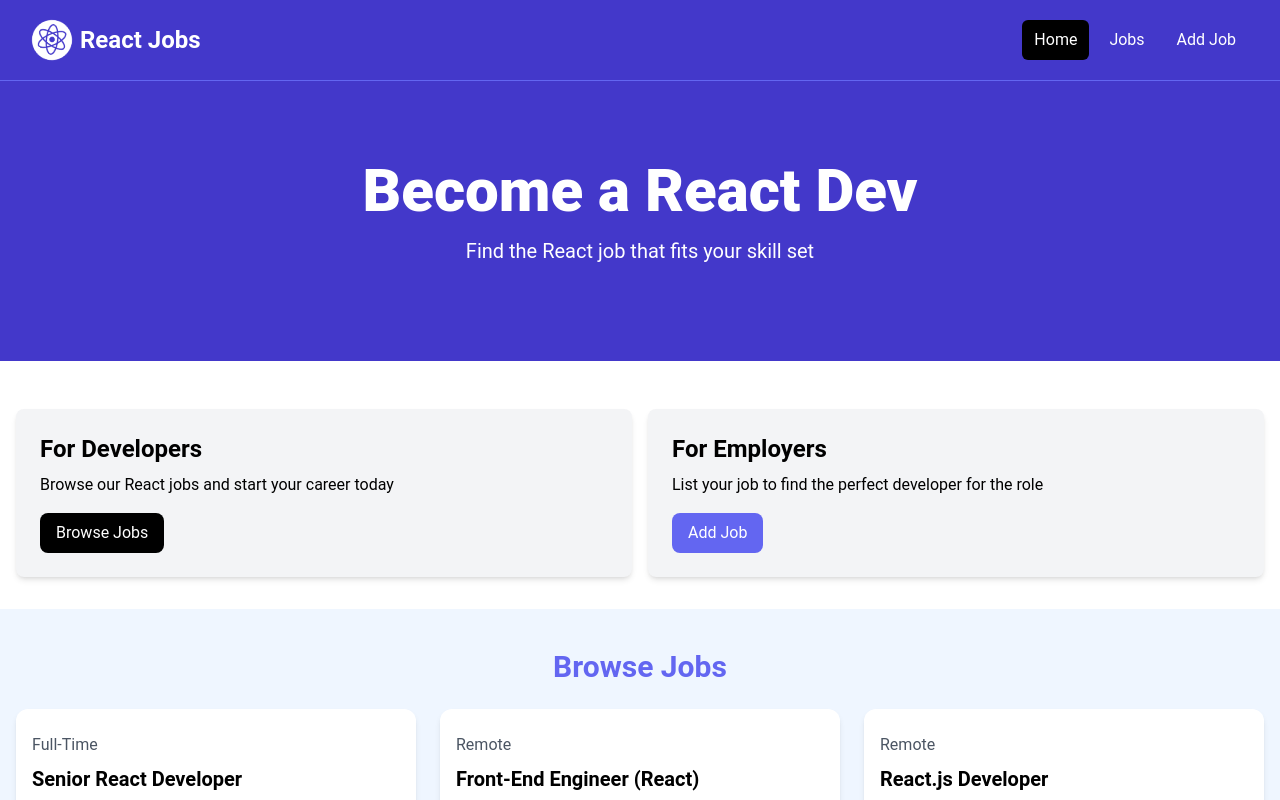
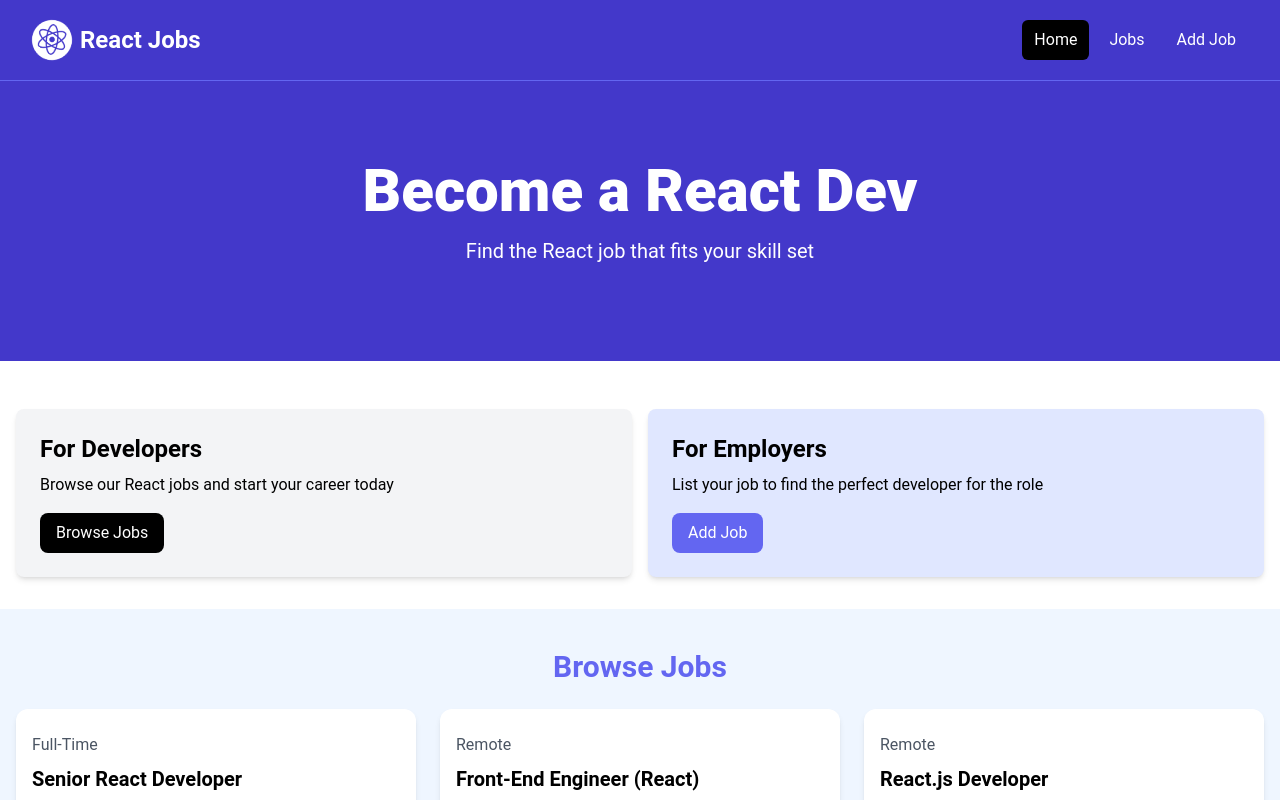
Before and after one commit to Gabby-design/react-crash-2024, a React (Vite) app: page / in a window 1280 px wide. Shown: the top 800 px of the page. Built offline with nearby package versions, Linux system fonts and the light colour scheme.

Commit message:
Resolved merge conflicts

```diff
--- a/src/components/HomeCards.jsx
+++ b/src/components/HomeCards.jsx
@@ -18,7 +18,7 @@ const HomeCards = () => {
               Browse Jobs
             </a>
           </Card>
-          <Card>
+          <Card bg="bg-indigo-100">
             <h2 class="text-2xl font-bold">For Employers</h2>
             <p class="mt-2 mb-4">
               List your job to find the perfect developer for the role
```
